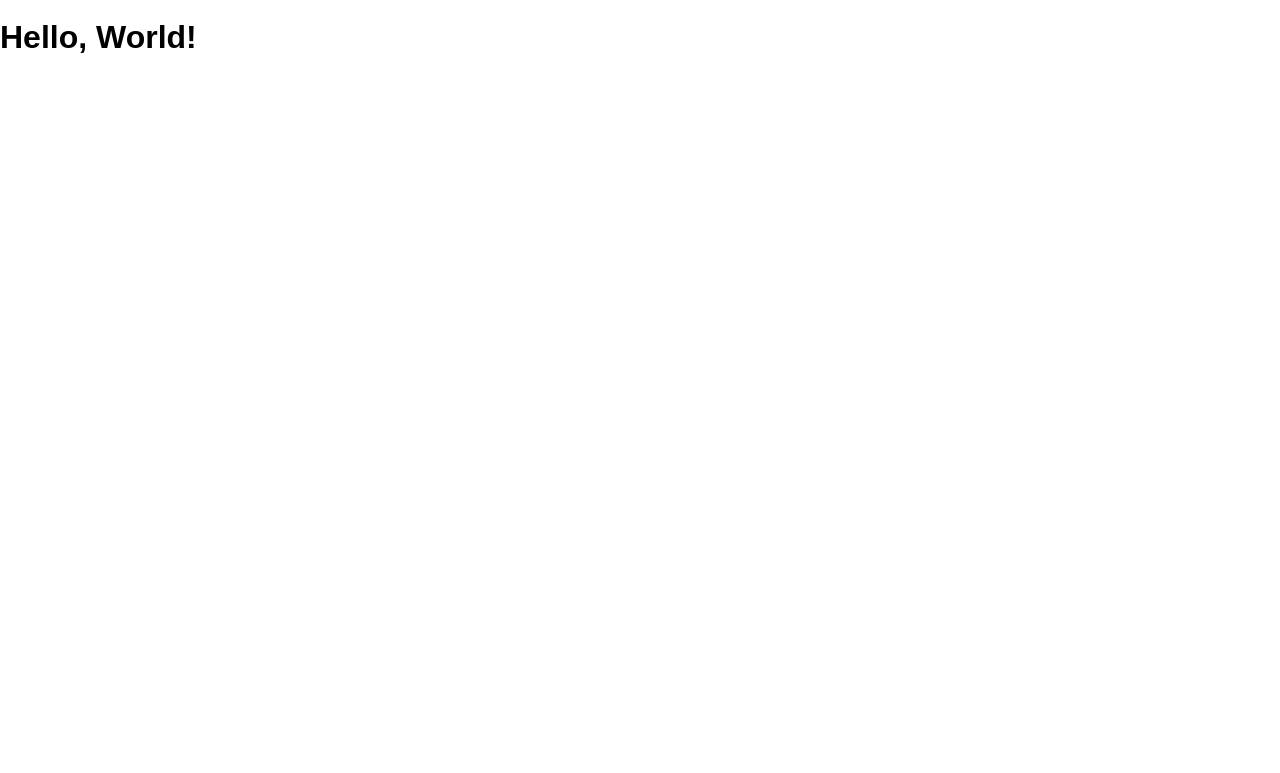
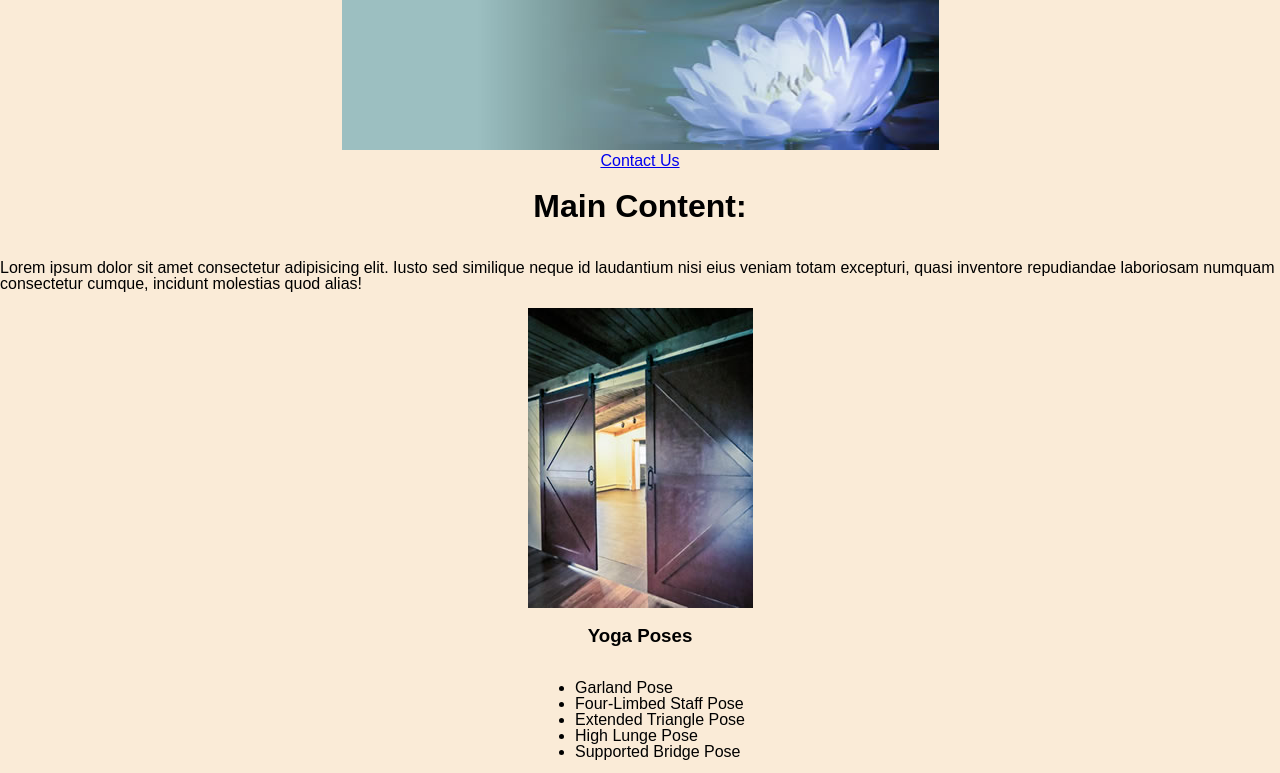
Before and after one commit to jbryan382/ch-2-yoga, a website: page public/index.html in a window 1280 px wide. Shown: the top 773 px of the page. Drawn offline with Linux system fonts and the light colour scheme.

Commit message:
CH2 Homework Yoga Lounge

```diff
--- a/public/index.html
+++ b/public/index.html
@@ -1,13 +1,40 @@
 <!DOCTYPE html>
 <html>
   <head lang="en">
-    <meta charset="UTF-8">
-    <meta name="viewport" content="width=device-width, initial-scale=1">
-    <title>Ch 2 Yoga</title>
-    <link rel="shortcut icon" href="/favicon.ico">
-    <link rel="stylesheet" href="/screen.css">
+    <meta charset="UTF-8" />
+    <meta name="viewport" content="width=device-width, initial-scale=1" />
+    <title>The Yoga Company: Main Content</title>
+    <link rel="shortcut icon" href="/favicon.ico" />
+    <link rel="stylesheet" href="/screen.css" />
   </head>
-  <body>
-    <h1 class='hello-world'>Hello, World!</h1>
+  <body class="firstPage">
+    <header>
+      <img class="headerImg" src="assets/lilyheader.jpg" alt="lillyheader" />
+    </header>
+    <nav>
+      <a href="contact.html">Contact Us</a>
+    </nav>
+    <div class="mainContent">
+      <h1>Main Content:</h1>
+      <p>
+        Lorem ipsum dolor sit amet consectetur adipisicing elit. Iusto sed
+        similique neque id laudantium nisi eius veniam totam excepturi, quasi
+        inventore repudiandae laboriosam numquam consectetur cumque, incidunt
+        molestias quod alias!
+      </p>
+    </div>
+    <img src="assets/yogadoor.jpg" alt="yogadoor" />
+    <h3>Yoga Poses</h3>
+    <ul>
+      <li>Garland Pose</li>
+      <li>Four-Limbed Staff Pose</li>
+      <li>Extended Triangle Pose</li>
+      <li>High Lunge Pose</li>
+      <li>Supported Bridge Pose</li>
+    </ul>
+    <img src="assets/yogalounge.jpg" alt="yogalounge" />
+    <footer>
+      The Yoga Company Copyright © 2019 All rights reserved.
+    </footer>
   </body>
 </html>
--- a/public/screen.css
+++ b/public/screen.css
@@ -7,6 +7,24 @@ html {
 }
 
 body {
+  background-color: antiquewhite;
   margin: 0;
   min-height: 100%;
+  display: flex;
+  flex-direction: column;
+  align-items: center;
 }
+
+.headerImg {
+  width: auto;
+}
+
+.mainContent {
+  display: flex;
+  flex-direction: column;
+  align-items: center;
+}
+
+.contactInfo {
+  list-style: none;
+}
```
Also changed, not shown: package.json (+5 -3 lines), public/contact.html (added, +34 -0 lines), public/assets/lilyheader.jpg (added), public/assets/yogadoor.jpg (added), public/assets/yogadoor2.jpg (added), public/assets/yogalounge.jpg (added), public/assets/yogamat.jpg (added), public/favicon.ico, 2 other files.
